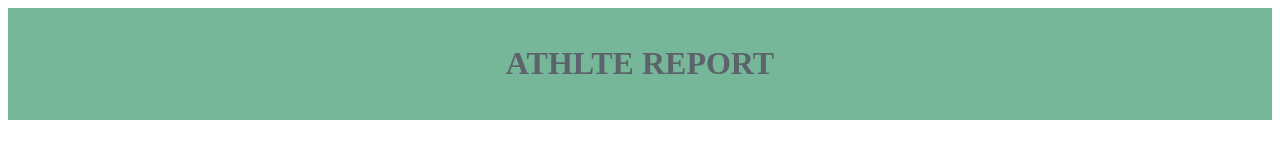
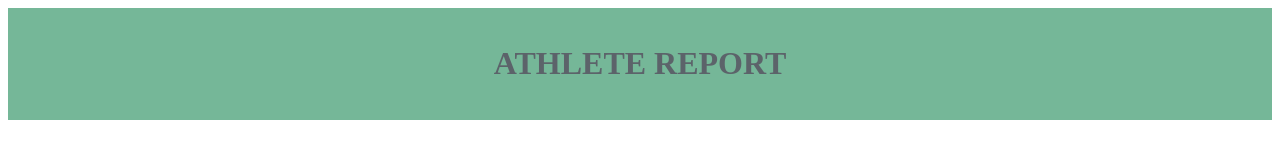
Before and after one commit to Dennis-4711/SPAREG, a React app: page frontend/public/index.html in a window 1280 px wide. Shown: the top 160 px of the page. Built offline with nearby package versions, Linux system fonts and the light colour scheme; files whose address does not match are found by name.

Commit message:
fix minor typo

```diff
--- a/frontend/public/index.html
+++ b/frontend/public/index.html
@@ -5,7 +5,7 @@
   </head>
   <body>
   <div style="padding: 1em; display: flex; justify-content: center; background: #75b798">
-    <h1 style="color: #5c636a">ATHLTE REPORT</h1>
+    <h1 style="color: #5c636a">ATHLETE REPORT</h1>
   </div>
   <div id="main-container" style="margin: 1em; display: flex; justify-content: center;">
   </div>
```
